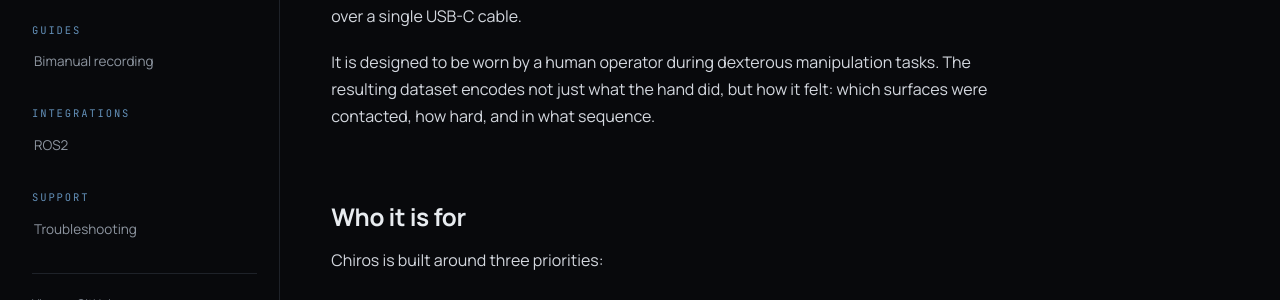
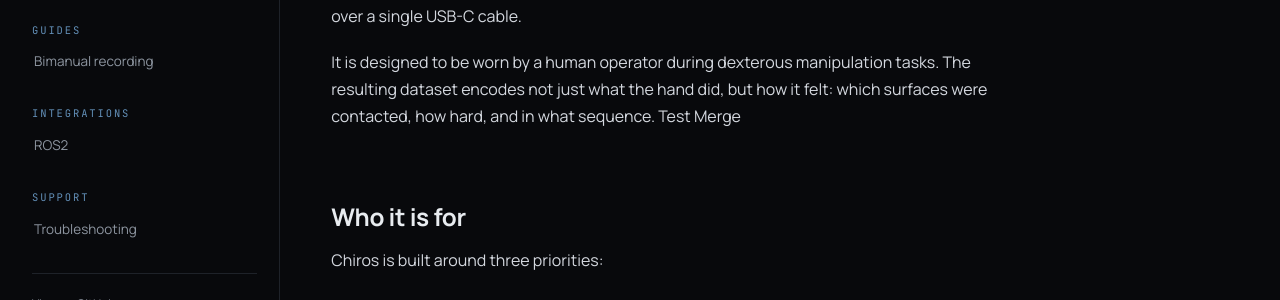
Before and after one commit to digity-cristobalcorral/digity-sdk, an MkDocs documentation site: the page built from docs/what-is-chiros.md, in a window 1280 px wide and 900 px high. Shown: the part 473-773 px from the top of the window. Built offline with MkDocs 1.6.1, drawn with Linux system fonts in a browser that asks for light colours.

Commit message:
GITBOOK-6: No subject

```diff
--- a/docs/what-is-chiros.md
+++ b/docs/what-is-chiros.md
@@ -1,21 +1,24 @@
 ---
 eyebrow: Getting Started
-lede: "A hand and forearm exoskeleton that captures high-fidelity hand motion and contact data, time-synchronized, over USB-C. Built for the people training tomorrow's robots."
+lede: >-
+  A hand and forearm exoskeleton that captures high-fidelity hand motion and
+  contact data, time-synchronized, over USB-C. Built for the people training
+  tomorrow's robots.
 ---
 
 # What is Chiros
 
 Chiros is a wearable scientific instrument. It captures the angles of every finger joint, the contact forces distributed across the fingertips and palm, and the inertial state of the wrist — all synchronized to a single host clock — and streams that data to a host computer over a single USB-C cable.
 
-It is designed to be worn by a human operator during dexterous manipulation tasks. The resulting dataset encodes not just what the hand did, but how it felt: which surfaces were contacted, how hard, and in what sequence.
+It is designed to be worn by a human operator during dexterous manipulation tasks. The resulting dataset encodes not just what the hand did, but how it felt: which surfaces were contacted, how hard, and in what sequence. Test Merge
 
 ## Who it is for
 
 Chiros is built around three priorities:
 
-- **Robotics researchers** who need high-quality human demonstration data for imitation learning and teleoperation pipelines.
-- **Neuroscience and rehabilitation labs** who need calibrated kinematic and somatosensory data without the marker-placement burden of optical motion capture.
-- **Hardware teams** building dexterous robot hands who need a ground-truth reference for benchmarking joint-level controllers.
+* **Robotics researchers** who need high-quality human demonstration data for imitation learning and teleoperation pipelines.
+* **Neuroscience and rehabilitation labs** who need calibrated kinematic and somatosensory data without the marker-placement burden of optical motion capture.
+* **Hardware teams** building dexterous robot hands who need a ground-truth reference for benchmarking joint-level controllers.
 
 ## Research Edition
 
@@ -25,13 +28,13 @@
 
 ## What it is not
 
-- A consumer fitness tracker or gesture remote.
-- A device that works wirelessly out of the box (USB-C only in the Research Edition).
-- A full-arm exoskeleton — Chiros covers the hand and wrist only.
-- A haptic feedback device — it captures data; it does not actuate.
+* A consumer fitness tracker or gesture remote.
+* A device that works wirelessly out of the box (USB-C only in the Research Edition).
+* A full-arm exoskeleton — Chiros covers the hand and wrist only.
+* A haptic feedback device — it captures data; it does not actuate.
 
 ## Where to go next
 
-- [Hardware overview](hardware-overview.md) — what each physical part does.
-- [Quickstart](index.md) — install the SDK and open a live data stream.
-- [SDK core concepts](sdk-core-concepts.md) — the five ideas that explain the API.
+* [Hardware overview](hardware-overview.md) — what each physical part does.
+* [Quickstart](index.md) — install the SDK and open a live data stream.
+* [SDK core concepts](sdk-core-concepts.md) — the five ideas that explain the API.
```
Also changed, not shown: docs/README.md (added, +1 -0 lines).
